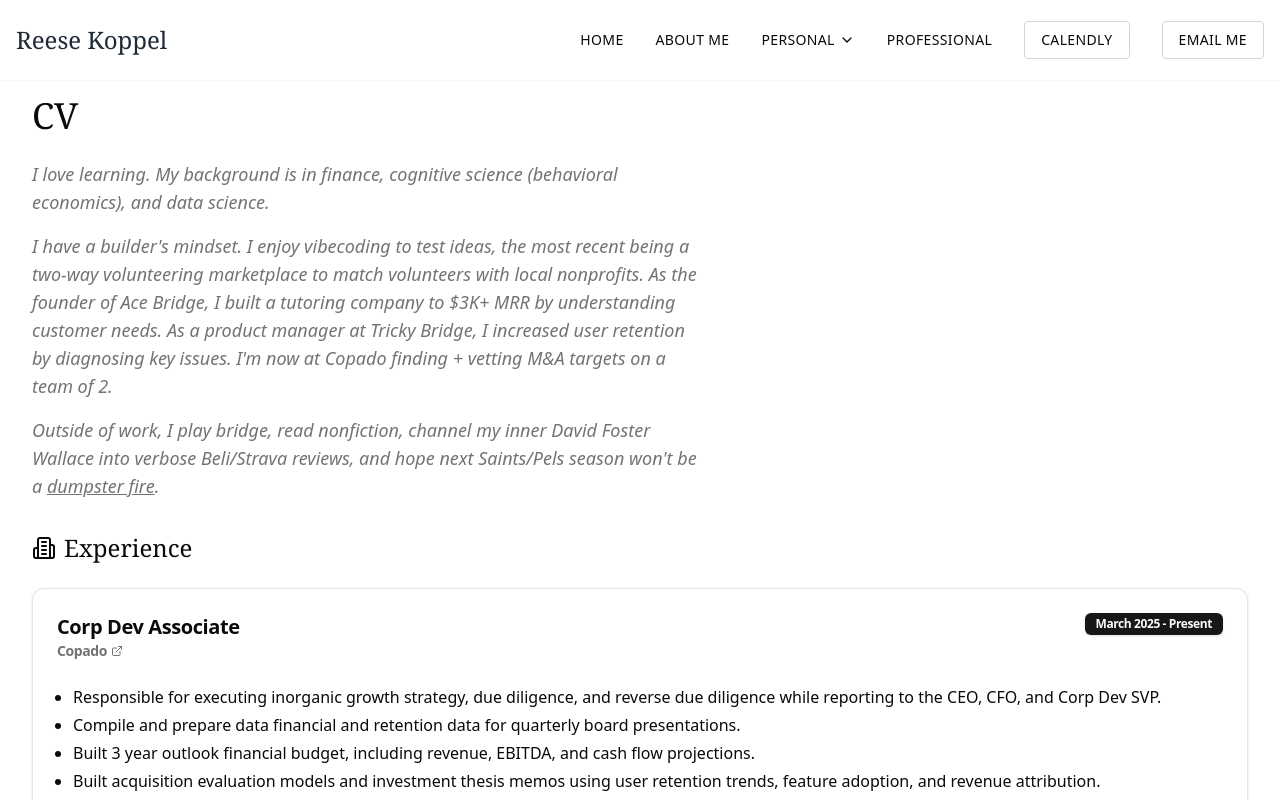
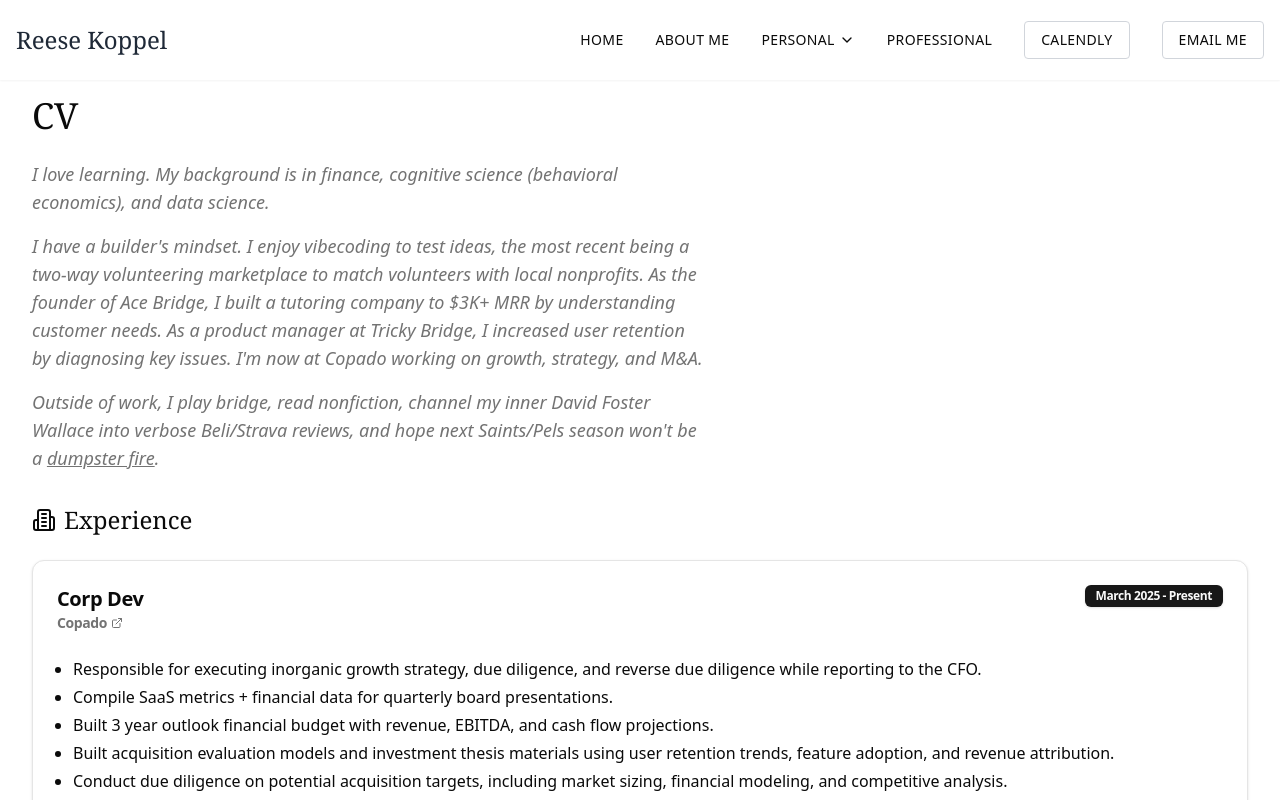
Before and after one commit to rk504/personal-website, a Next.js app: page /professional in a window 1280 px wide. Shown: the top 800 px of the page. Built offline with nearby package versions, Linux system fonts and the light colour scheme.

Commit message:
250806 resume update

```diff
--- a/app/professional/page.tsx
+++ b/app/professional/page.tsx
@@ -23,7 +23,7 @@ export default function Professional() {
               I have a builder's mindset. I enjoy vibecoding to test ideas, the most recent being a two-way volunteering marketplace to match volunteers with local nonprofits.
               As the founder of Ace Bridge, I built a tutoring company to $3K+ MRR by understanding customer needs.
               As a product manager at Tricky Bridge, I increased user retention by diagnosing key issues.
-              I'm now at Copado finding + vetting M&A targets on a team of 2.
+              I'm now at Copado working on growth, strategy, and M&A.
               </p>
 
               <p>
@@ -53,7 +53,7 @@ export default function Professional() {
                 <CardHeader>
                   <CardTitle className="flex justify-between items-start">
                     <div>
-                      <span className="text-xl font-semibold">Corp Dev Associate</span>
+                      <span className="text-xl font-semibold">Corp Dev</span>
                       <p className="text-sm text-muted-foreground">
                         <Link
                           href="https://www.copado.com/"
@@ -71,11 +71,12 @@ export default function Professional() {
                 </CardHeader>
                 <CardContent className="space-y-2">
                   <ul className="list-disc pl-4 space-y-1">
-                    <li>Responsible for executing inorganic growth strategy, due diligence, and reverse due diligence while reporting to the CEO, CFO, and Corp Dev SVP.</li>
-                    <li>Compile and prepare data financial and retention data for quarterly board presentations.</li>
-                    <li>Built 3 year outlook financial budget, including revenue, EBITDA, and cash flow projections.</li>
-                    <li>Built acquisition evaluation models and investment thesis memos using user retention trends, feature adoption, and revenue attribution.</li>
+                    <li>Responsible for executing inorganic growth strategy, due diligence, and reverse due diligence while reporting to the CFO.</li>
+                    <li>Compile SaaS metrics + financial data for quarterly board presentations.</li>
+                    <li>Built 3 year outlook financial budget with revenue, EBITDA, and cash flow projections.</li>
+                    <li>Built acquisition evaluation models and investment thesis materials using user retention trends, feature adoption, and revenue attribution.</li>
                     <li>Conduct due diligence on potential acquisition targets, including market sizing, financial modeling, and competitive analysis.</li>
+                    <li>Prepare reverse due diligence materials to assist investors (Insight, SoftBank, etc.) for portfolio company analyses.</li>
                   </ul>
                   <div className="flex flex-wrap gap-2 mt-4">
                     <Badge variant="secondary">M&A</Badge>
```
